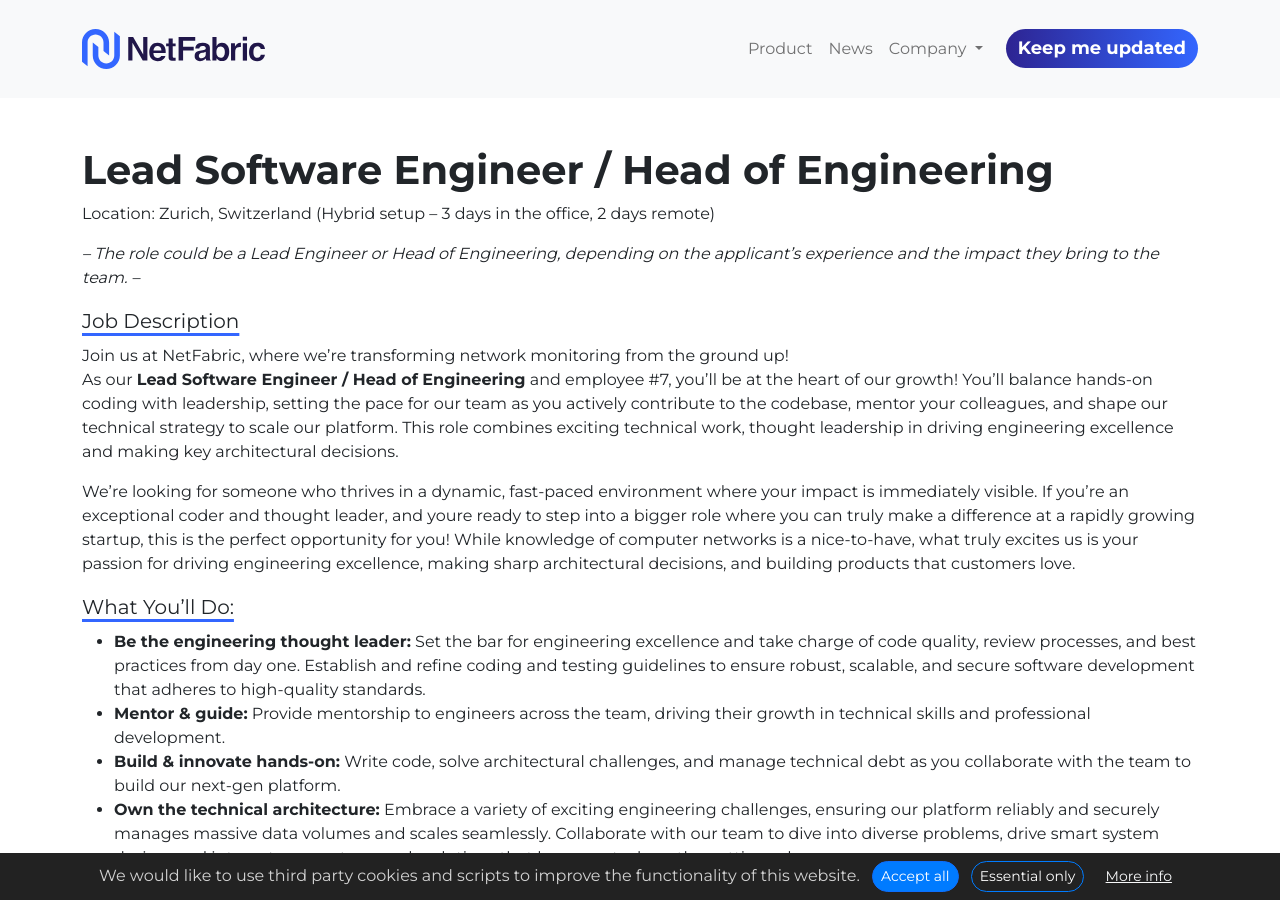
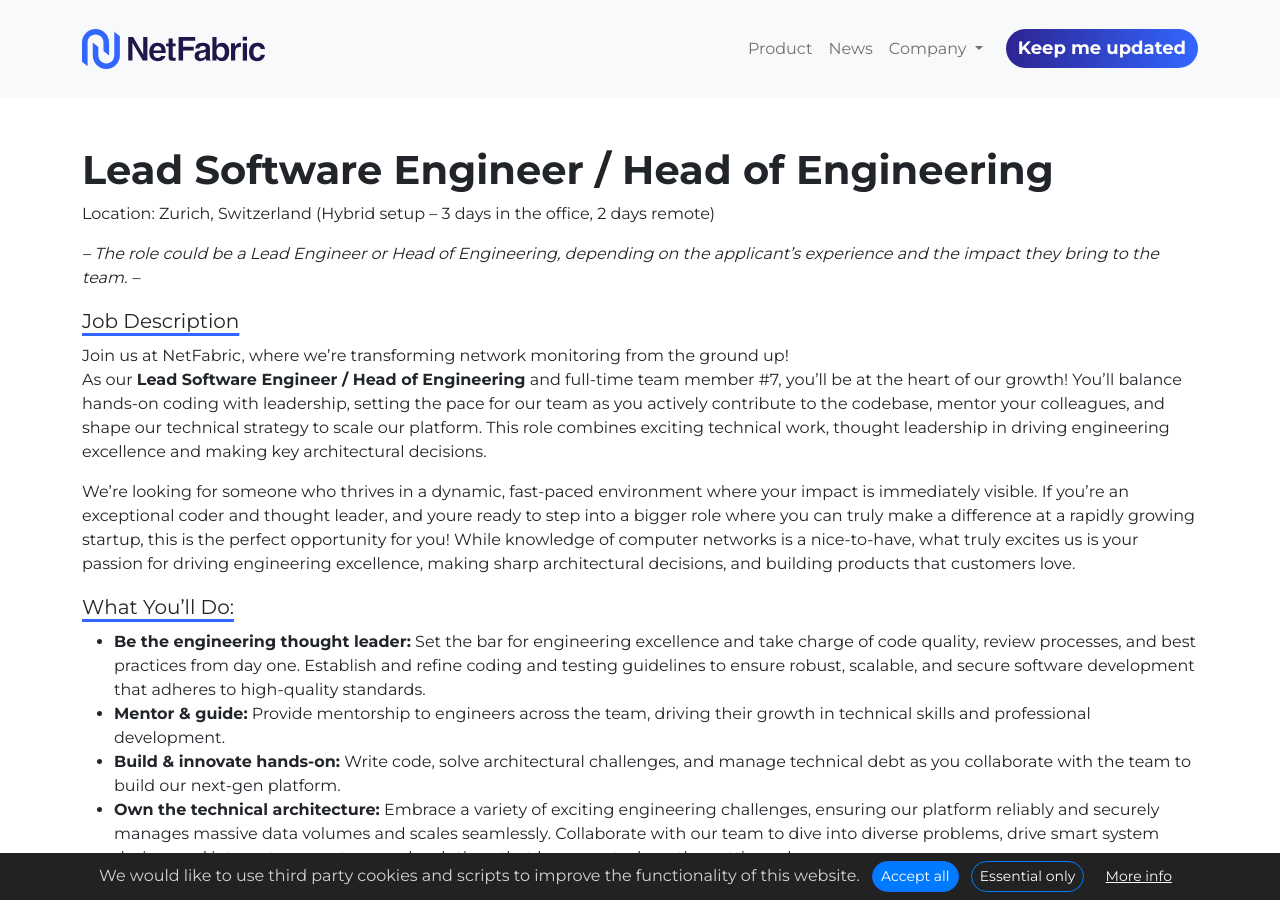
Before and after one commit to NetFabric-AI/NetFabric-AI.github.io, a Jekyll site: the page built from _jobs/leadengineer.md, in a window 1280 px wide and 900 px high. Built offline with Jekyll 4.4.1, drawn with Linux system fonts in a browser that asks for light colours.

Commit message:
teammember

```diff
--- a/_jobs/leadengineer.md
+++ b/_jobs/leadengineer.md
@@ -11,7 +11,7 @@
 ### Job Description
 
 Join us at NetFabric, where we're transforming network monitoring from the ground up! <br>
-As our **Lead Software Engineer / Head of Engineering** and employee #7, you’ll be at the heart of our growth! You’ll balance hands-on coding with leadership, setting the pace for our team as you actively contribute to the codebase, mentor your colleagues, and shape our technical strategy to scale our platform. This role combines exciting technical work, thought leadership in driving engineering excellence and making key architectural decisions.
+As our **Lead Software Engineer / Head of Engineering** and full-time team member #7, you’ll be at the heart of our growth! You’ll balance hands-on coding with leadership, setting the pace for our team as you actively contribute to the codebase, mentor your colleagues, and shape our technical strategy to scale our platform. This role combines exciting technical work, thought leadership in driving engineering excellence and making key architectural decisions.
 
 
 We’re looking for someone who thrives in a dynamic, fast-paced environment where your impact is immediately visible. If you’re an exceptional coder and thought leader, and youre ready to step into a bigger role where you can truly make a difference at a rapidly growing startup, this is the perfect opportunity for you! While knowledge of computer networks is a nice-to-have, what truly excites us is your passion for driving engineering excellence, making sharp architectural decisions, and building products that customers love.
```
